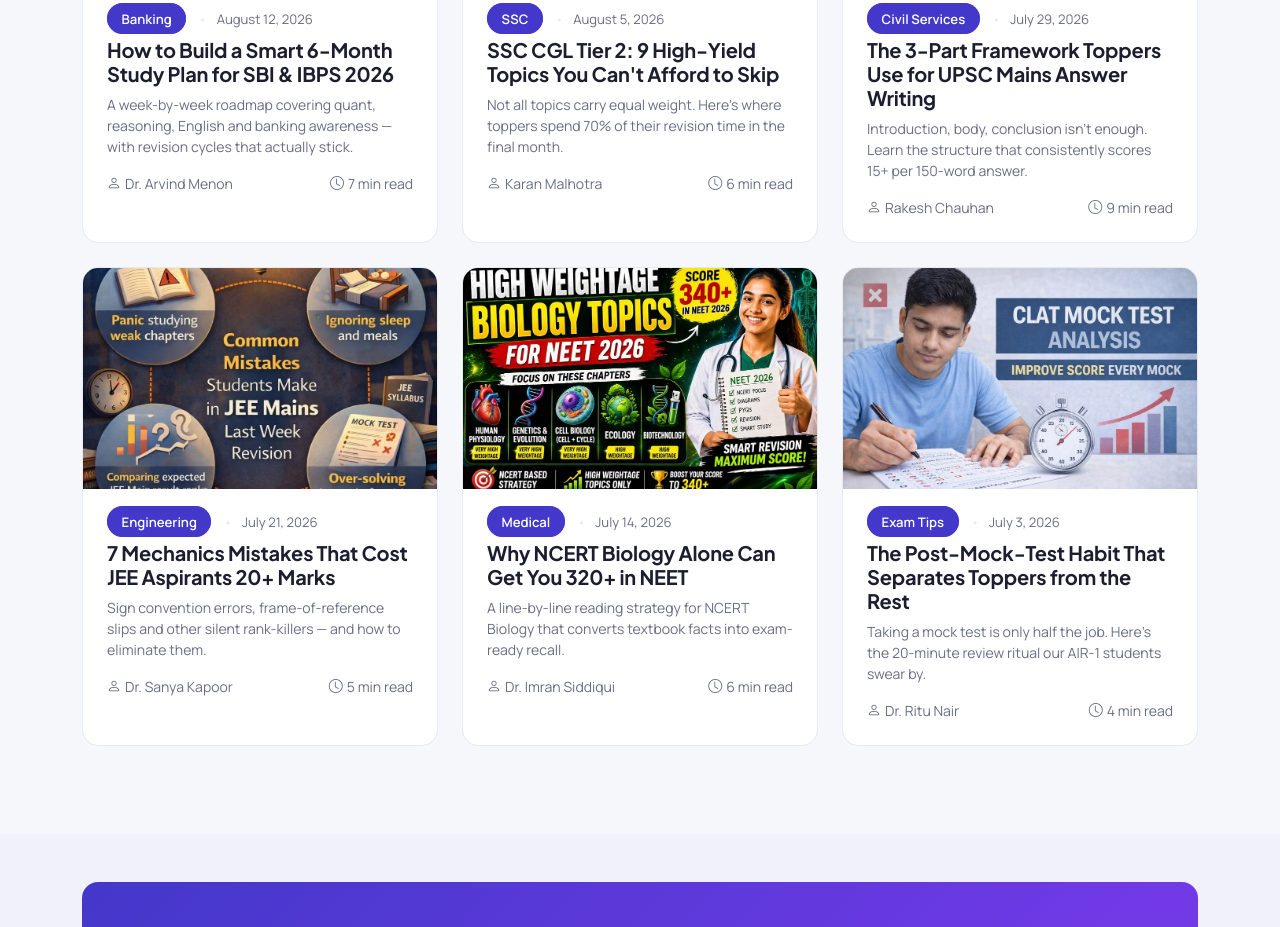
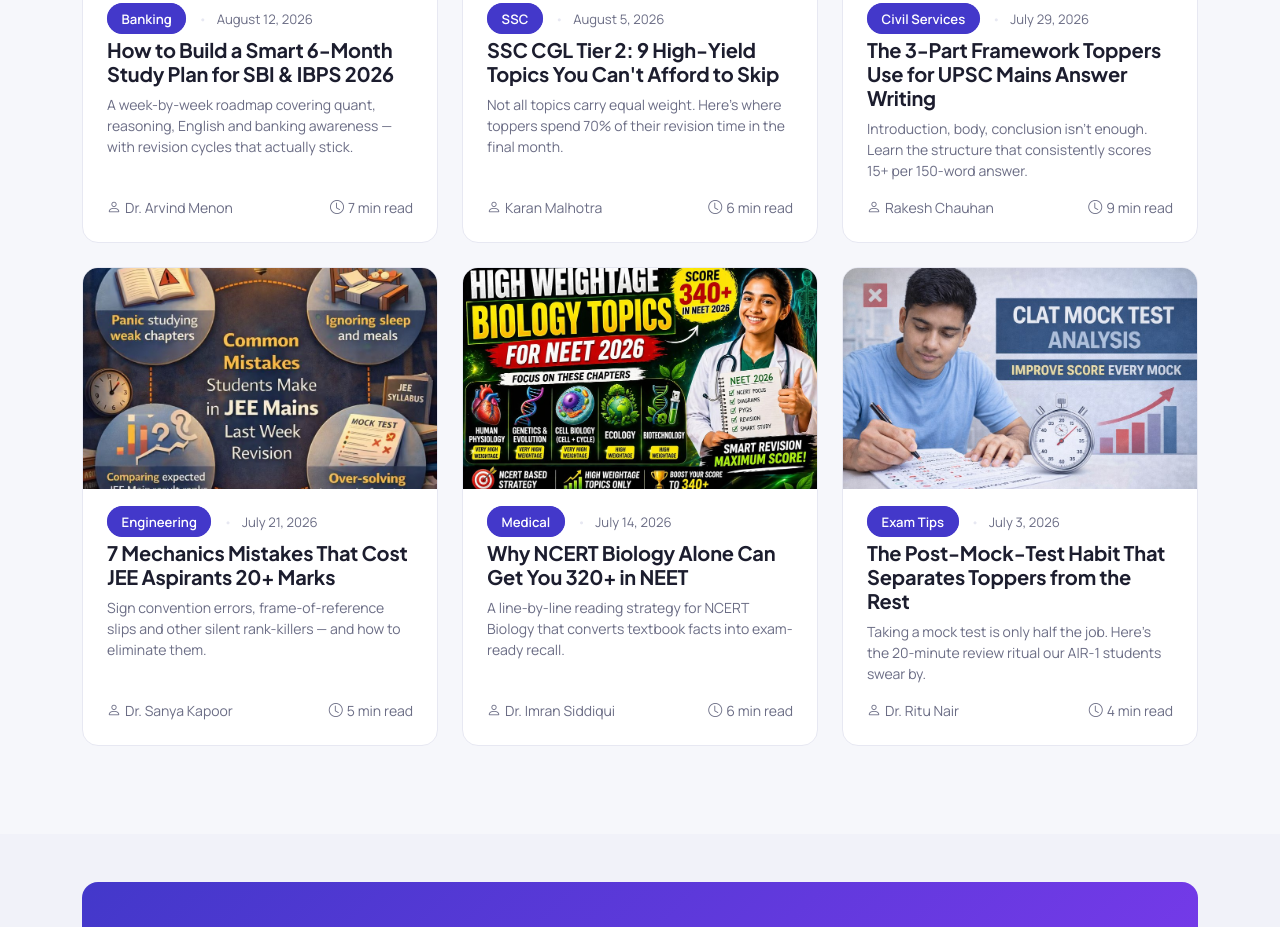
Before and after one commit to Innovalq-SoundaryaTeam/Coaching, a plain HTML site: page blog.html in a window 1280 px wide. Shown: the part 820-1747 px from the top of the page. Drawn offline with Linux system fonts and the light colour scheme.

Commit message:
Align blog card author/read-time rows to the bottom of each card regardless of title/excerpt length

```diff
--- a/assets/css/style.css
+++ b/assets/css/style.css
@@ -243,8 +243,8 @@ a{ text-decoration:none; }
 .result-card{ background:var(--ap-surface); border:1px solid var(--ap-border); border-radius:var(--ap-radius); padding:1.4rem; text-align:center; }
 .result-card .rank-badge{ background:var(--ap-gradient-accent); color:#20130a; font-weight:800; font-size:.78rem; padding:.25rem .7rem; border-radius:50rem; display:inline-block; }
 
-.blog-card{ background:var(--ap-surface); border:1px solid var(--ap-border); border-radius:var(--ap-radius); overflow:hidden; height:100%; }
-.blog-card .blog-thumb{ aspect-ratio:16/10; overflow:hidden; }
+.blog-card{ background:var(--ap-surface); border:1px solid var(--ap-border); border-radius:var(--ap-radius); overflow:hidden; height:100%; display:flex; flex-direction:column; }
+.blog-card .blog-thumb{ aspect-ratio:16/10; overflow:hidden; flex-shrink:0; }
 .blog-card .blog-thumb img{ width:100%; height:100%; object-fit:cover; transition:transform .5s ease; }
 .blog-card:hover .blog-thumb img{ transform:scale(1.06); }
 .blog-meta{ font-size:.82rem; color:var(--ap-text-muted); }
--- a/blog.html
+++ b/blog.html
@@ -170,11 +170,11 @@
       <div class="col-md-6 col-lg-4 reveal" data-category="banking" data-title="How to Build a Smart 6-Month Study Plan for SBI & IBPS 2026" style="transition-delay: 0ms;">
         <div class="blog-card h-100">
           <a href="blog-details.html" class="blog-thumb d-block"><img src="assets/images/study-plan-banking.jpg" alt="How to Build a Smart 6-Month Study Plan for SBI & IBPS 2026"></a>
-          <div class="p-4">
+          <div class="p-4 d-flex flex-column flex-grow-1">
             <div class="blog-meta mb-2"><span class="chip active">Banking</span> <span class="divider-dot"></span>August 12, 2026</div>
             <h5 class="mb-2"><a href="blog-details.html" class="text-reset">How to Build a Smart 6-Month Study Plan for SBI & IBPS 2026</a></h5>
             <p class="text-muted small mb-3">A week-by-week roadmap covering quant, reasoning, English and banking awareness — with revision cycles that actually stick.</p>
-            <div class="d-flex align-items-center justify-content-between">
+            <div class="d-flex align-items-center justify-content-between mt-auto">
               <span class="text-muted small"><i class="bi bi-person me-1"></i>Dr. Arvind Menon</span>
               <span class="text-muted small"><i class="bi bi-clock me-1"></i>7 min read</span>
             </div>
@@ -184,11 +184,11 @@
       <div class="col-md-6 col-lg-4 reveal" data-category="ssc" data-title="SSC CGL Tier 2: 9 High-Yield Topics You Can't Afford to Skip" style="transition-delay: 60ms;">
         <div class="blog-card h-100">
           <a href="blog-details-ssc-cgl-tier2-tips.html" class="blog-thumb d-block"><img src="assets/images/ssc-tier2-tips.jpg" alt="SSC CGL Tier 2: 9 High-Yield Topics You Can't Afford to Skip"></a>
-          <div class="p-4">
+          <div class="p-4 d-flex flex-column flex-grow-1">
             <div class="blog-meta mb-2"><span class="chip active">SSC</span> <span class="divider-dot"></span>August 5, 2026</div>
             <h5 class="mb-2"><a href="blog-details-ssc-cgl-tier2-tips.html" class="text-reset">SSC CGL Tier 2: 9 High-Yield Topics You Can't Afford to Skip</a></h5>
             <p class="text-muted small mb-3">Not all topics carry equal weight. Here's where toppers spend 70% of their revision time in the final month.</p>
-            <div class="d-flex align-items-center justify-content-between">
+            <div class="d-flex align-items-center justify-content-between mt-auto">
               <span class="text-muted small"><i class="bi bi-person me-1"></i>Karan Malhotra</span>
               <span class="text-muted small"><i class="bi bi-clock me-1"></i>6 min read</span>
             </div>
@@ -198,11 +198,11 @@
       <div class="col-md-6 col-lg-4 reveal" data-category="civil-services" data-title="The 3-Part Framework Toppers Use for UPSC Mains Answer Writing" style="transition-delay: 120ms;">
         <div class="blog-card h-100">
           <a href="blog-details-upsc-answer-writing-framework.html" class="blog-thumb d-block"><img src="assets/images/upsc-answer-writing.jpg" alt="The 3-Part Framework Toppers Use for UPSC Mains Answer Writing"></a>
-          <div class="p-4">
+          <div class="p-4 d-flex flex-column flex-grow-1">
             <div class="blog-meta mb-2"><span class="chip active">Civil Services</span> <span class="divider-dot"></span>July 29, 2026</div>
             <h5 class="mb-2"><a href="blog-details-upsc-answer-writing-framework.html" class="text-reset">The 3-Part Framework Toppers Use for UPSC Mains Answer Writing</a></h5>
             <p class="text-muted small mb-3">Introduction, body, conclusion isn't enough. Learn the structure that consistently scores 15+ per 150-word answer.</p>
-            <div class="d-flex align-items-center justify-content-between">
+            <div class="d-flex align-items-center justify-content-between mt-auto">
               <span class="text-muted small"><i class="bi bi-person me-1"></i>Rakesh Chauhan</span>
               <span class="text-muted small"><i class="bi bi-clock me-1"></i>9 min read</span>
             </div>
@@ -212,11 +212,11 @@
       <div class="col-md-6 col-lg-4 reveal" data-category="engineering" data-title="7 Mechanics Mistakes That Cost JEE Aspirants 20+ Marks" style="transition-delay: 0ms;">
         <div class="blog-card h-100">
           <a href="blog-details-jee-physics-mechanics-mistakes.html" class="blog-thumb d-block"><img src="assets/images/jee-mechanics-mistakes.jpg" alt="7 Mechanics Mistakes That Cost JEE Aspirants 20+ Marks"></a>
-          <div class="p-4">
+          <div class="p-4 d-flex flex-column flex-grow-1">
             <div class="blog-meta mb-2"><span class="chip active">Engineering</span> <span class="divider-dot"></span>July 21, 2026</div>
             <h5 class="mb-2"><a href="blog-details-jee-physics-mechanics-mistakes.html" class="text-reset">7 Mechanics Mistakes That Cost JEE Aspirants 20+ Marks</a></h5>
             <p class="text-muted small mb-3">Sign convention errors, frame-of-reference slips and other silent rank-killers — and how to eliminate them.</p>
-            <div class="d-flex align-items-center justify-content-between">
+            <div class="d-flex align-items-center justify-content-between mt-auto">
               <span class="text-muted small"><i class="bi bi-person me-1"></i>Dr. Sanya Kapoor</span>
               <span class="text-muted small"><i class="bi bi-clock me-1"></i>5 min read</span>
             </div>
@@ -226,11 +226,11 @@
       <div class="col-md-6 col-lg-4 reveal" data-category="medical" data-title="Why NCERT Biology Alone Can Get You 320+ in NEET" style="transition-delay: 60ms;">
         <div class="blog-card h-100">
           <a href="blog-details-neet-biology-ncert-strategy.html" class="blog-thumb d-block"><img src="assets/images/neet-biology-strategy.jpg" alt="Why NCERT Biology Alone Can Get You 320+ in NEET"></a>
-          <div class="p-4">
+          <div class="p-4 d-flex flex-column flex-grow-1">
             <div class="blog-meta mb-2"><span class="chip active">Medical</span> <span class="divider-dot"></span>July 14, 2026</div>
             <h5 class="mb-2"><a href="blog-details-neet-biology-ncert-strategy.html" class="text-reset">Why NCERT Biology Alone Can Get You 320+ in NEET</a></h5>
             <p class="text-muted small mb-3">A line-by-line reading strategy for NCERT Biology that converts textbook facts into exam-ready recall.</p>
-            <div class="d-flex align-items-center justify-content-between">
+            <div class="d-flex align-items-center justify-content-between mt-auto">
               <span class="text-muted small"><i class="bi bi-person me-1"></i>Dr. Imran Siddiqui</span>
               <span class="text-muted small"><i class="bi bi-clock me-1"></i>6 min read</span>
             </div>
@@ -240,11 +240,11 @@
       <div class="col-md-6 col-lg-4 reveal" data-category="exam-tips" data-title="The Post-Mock-Test Habit That Separates Toppers from the Rest" style="transition-delay: 120ms;">
         <div class="blog-card h-100">
           <a href="blog-details-mock-test-analysis-habit.html" class="blog-thumb d-block"><img src="assets/images/mock-test-analysis.jpg" alt="The Post-Mock-Test Habit That Separates Toppers from the Rest"></a>
-          <div class="p-4">
+          <div class="p-4 d-flex flex-column flex-grow-1">
             <div class="blog-meta mb-2"><span class="chip active">Exam Tips</span> <span class="divider-dot"></span>July 3, 2026</div>
             <h5 class="mb-2"><a href="blog-details-mock-test-analysis-habit.html" class="text-reset">The Post-Mock-Test Habit That Separates Toppers from the Rest</a></h5>
             <p class="text-muted small mb-3">Taking a mock test is only half the job. Here's the 20-minute review ritual our AIR-1 students swear by.</p>
-            <div class="d-flex align-items-center justify-content-between">
+            <div class="d-flex align-items-center justify-content-between mt-auto">
               <span class="text-muted small"><i class="bi bi-person me-1"></i>Dr. Ritu Nair</span>
               <span class="text-muted small"><i class="bi bi-clock me-1"></i>4 min read</span>
             </div>
```
Also changed, not shown: src/templates/pages/blog.html (+2 -2 lines).
